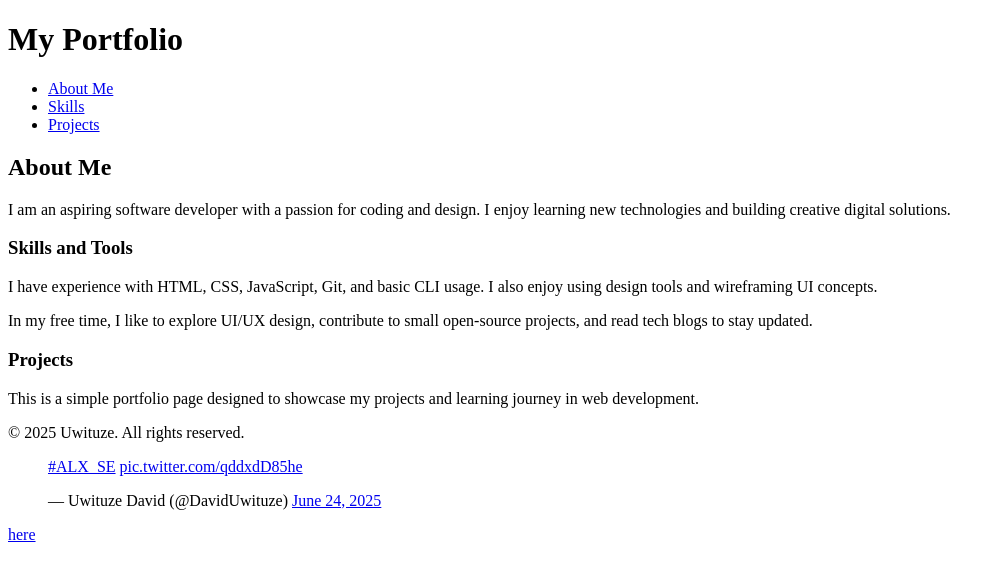
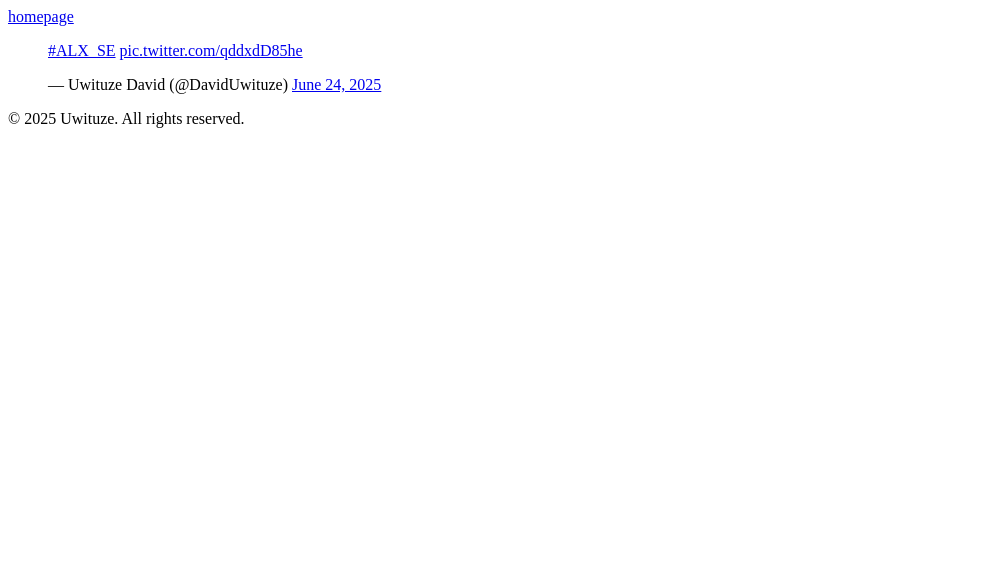
Before and after one commit to UwituzeDavid/My_First_Portfolio, a plain HTML site: page html_basic/tweets.html in a window 1280 px wide. Shown: the whole page, without its empty margins (0-1005 px from the left). Drawn offline with Linux system fonts and the light colour scheme.

Commit message:
i have added main,footer and header

```diff
--- a/html_basic/tweets.html
+++ b/html_basic/tweets.html
@@ -6,39 +6,16 @@
     <title>Document</title>
 </head>
 <body>
-    <body>
     <header>
-          <h1>My Portfolio</h1>
-          <nav>
-            <ul>
-              <li><a href="#about">About Me</a></li>
-              <li><a href="#skills">Skills</a></li>
-              <li><a href="#projects">Projects</a></li>
-            </ul>
-          </nav>
+        <a href="index.html ">homepage</a>
     </header>
-
     <main>
-          <section id="about">
-            <h2>About Me</h2>
-            <p>I am an aspiring software developer with a passion for coding and design. I enjoy learning new technologies and building creative digital solutions.</p>
-          </section>
-          <section id="skills">
-            <h3>Skills and Tools</h3>
-            <p>I have experience with HTML, CSS, JavaScript, Git, and basic CLI usage. I also enjoy using design tools and wireframing UI concepts.</p>
-            <p>In my free time, I like to explore UI/UX design, contribute to small open-source projects, and read tech blogs to stay updated.</p>
-          </section>
-
-          <section id="projects">
-            <h3>Projects</h3>
-            <p>This is a simple portfolio page designed to showcase my projects and learning journey in web development.</p>
-          </section>
+        <article>
+            <blockquote class="twitter-tweet"><p lang="qme" dir="ltr"><a href="https://twitter.com/hashtag/ALX_SE?src=hash&amp;ref_src=twsrc%5Etfw">#ALX_SE</a> <a href="https://t.co/qddxdD85he">pic.twitter.com/qddxdD85he</a></p>&mdash; Uwituze David (@DavidUwituze) <a href="https://twitter.com/DavidUwituze/status/1937499098346602633?ref_src=twsrc%5Etfw">June 24, 2025</a></blockquote> <script async src="https://platform.twitter.com/widgets.js" charset="utf-8"></script>
+        </article>
     </main>
-
     <footer>
         <p>&copy; 2025 Uwituze. All rights reserved.</p>
     </footer>
-    <blockquote class="twitter-tweet"><p lang="qme" dir="ltr"><a href="https://twitter.com/hashtag/ALX_SE?src=hash&amp;ref_src=twsrc%5Etfw">#ALX_SE</a> <a href="https://t.co/qddxdD85he">pic.twitter.com/qddxdD85he</a></p>&mdash; Uwituze David (@DavidUwituze) <a href="https://twitter.com/DavidUwituze/status/1937499098346602633?ref_src=twsrc%5Etfw">June 24, 2025</a></blockquote> <script async src="https://platform.twitter.com/widgets.js" charset="utf-8"></script>
-    <a href="index.html ">here</a>
 </body>
 </html>
```
Also changed, not shown: html_basic/index.html (+0 -14 lines). Lines whose indentation alone changed are shown as unchanged.
